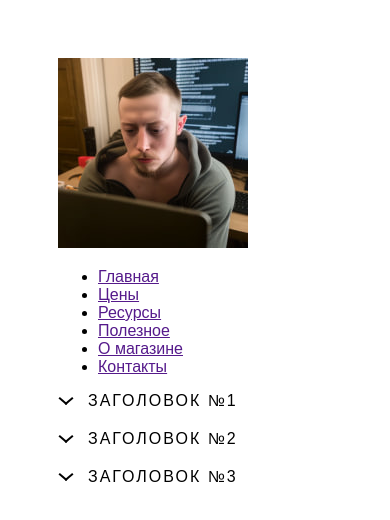
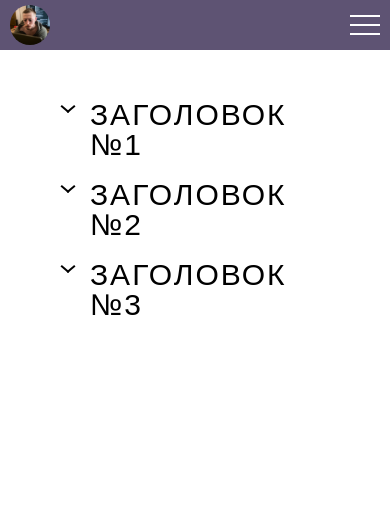
Before and after one commit to gvtbble/my-project, a plain HTML site: page index.html in a window 390 px wide. Drawn offline with nearby package versions, Linux system fonts and the light colour scheme.

Commit message:
finished css and scss

```diff
--- /dev/null
+++ b/scss/nullstyle.scss
@@ -0,0 +1,17 @@
+/*Обнуление*/
+*{padding: 0;margin: 0;border: 0;}
+*,*:before,*:after{-moz-box-sizing: border-box;-webkit-box-sizing: border-box;box-sizing: border-box;}
+:focus,:active{outline: none;}
+a:focus,a:active{outline: none;}
+nav,footer,header,aside{display: block;}
+html,body{height:100%;width:100%;font-size:100%;line-height:1;font-size:14px;-ms-text-size-adjust:100%;-moz-text-size-adjust:100%;-webkit-text-size-adjust:100%;}
+input,button,textarea{font-family:inherit;}
+input::-ms-clear{display: none;}
+button{cursor: pointer;}
+button::-moz-focus-inner{padding:0;border:0;}
+a,a:visited{text-decoration: none;}
+a:hover{text-decoration: none;}
+ul li{list-style: none;}
+img{vertical-align: top;}
+h1,h2,h3,h4,h5,h6{font-size:inherit;font-weight: inherit;}
+/*--------------------*/
--- /dev/null
+++ b/scss/style.scss
@@ -0,0 +1,52 @@
+html,body{
+    height: 100%;
+    font-family: Arial, "Helvetica Neue", Helvetica, sans-serif;
+}
+.wrapper {
+    height: 100%;
+}
+.block{
+    padding: 50px;
+}
+.block__item {
+    margin-bottom: 20px;
+}
+.block__title {
+    text-transform: uppercase;
+    letter-spacing: 2px;
+    position: relative;
+    padding-left: 30px;
+    cursor: pointer;
+}
+.block__text {
+    padding-top: 10px;
+    display: none;
+}
+.block__title:before,
+.block__title:after {
+    content: '';
+    height: 2px;
+    width: 10px;
+    background-color: #000;
+    position: absolute;
+    top: 8px;
+    transition: all 1.5s cubic-bezier(0.47, 0, 0.745, 0.715) 0s;
+}
+.block__title:before{
+    transform: rotate(40deg);
+    left: 0;
+}
+.block__title:after{
+    transform: rotate(-40deg);
+    left: 6px;
+}
+.block__title.active:before,
+.block__title.active:after{
+    background-color: rgb(255, 0, 0);
+}
+.block__title.active:after{
+    transform: rotate(40deg);
+}
+.block__title.active:before{
+    transform: rotate(-40deg);
+}
--- a/style.scss
+++ b/style.scss
@@ -1,12 +1,153 @@
+@import url(../css/nullstyle.css);
 html,body{
     height: 100%;
     font-family: Arial, "Helvetica Neue", Helvetica, sans-serif;
 }
 .wrapper {
+    min-height: 100%;
+    overflow: hidden;
+}
+
+.header {
+    position: fixed;
+    width: 100%;
+    top: 0;
+    left: 0;
+    z-index: 50;
+}
+.header:before{
+    content: '';
+    position: absolute;
+    width: 100%;
     height: 100%;
-    padding: 50px;
+    top: 0;
+    left: 0;
+    background-color: #5e5373;
+    z-index: 2;
 }
-.block {
+.container {
+    padding: 0 10px;
+    max-width: 1180px;
+    margin: 0 auto;
+}
+.header__body {
+    position: relative;
+    display: flex;
+    justify-content: space-between;
+    align-items: center;
+    height: 80px;
+}
+.header__img {
+    position: relative;
+    z-index: 3;
+    flex: 0 0 60px;
+    border-radius: 50%;
+    overflow: hidden;
+    img{
+        max-width: 100%;
+        display: block;
+    }
+}
+.header__burger {
+    display: none;
+}
+.header__menu {
+
+}
+.header__list {
+    position: relative;
+    z-index: 2;
+    display: flex;
+    text-align: center;
+    font-size: 18px;
+    text-transform: uppercase;
+    margin: 0 -10px;
+}
+.header__link {
+    display: block;
+    padding: 0 10px;
+    color: #fff;
+}
+@media (max-width:768px){
+    .header__body {
+        height: 50px;
+    }
+    .header__img{
+        flex: 0 0 40px;
+    }
+    .header__burger{
+        display: block;
+        position: relative;
+        width: 30px;
+        height: 20px;
+        z-index: 3;
+        span{
+            position: absolute;
+            background-color: #fff;
+            left: 0;
+            top: 9px;
+            height: 2px;
+            width: 100%;
+            transition: all 0.3s ease 0s;
+        }
+    }
+    .header__burger::after,
+    .header__burger::before{
+        content: '';
+        background-color: #fff;
+        position: absolute;
+        width: 100%;
+        height: 2px;
+        left: 0;
+        transition: all 0.3s ease 0s;
+    }
+    .header__burger::after{
+        bottom: 0;
+    }
+    .header__burger::before{
+        top: 0;
+    }
+    .header__menu{
+        position: fixed;
+        top: -100%;
+        overflow: auto;
+        left: 0;
+        width: 100%;
+        height: 100%;
+        background-color: rgb(9, 148, 136);
+        padding: 70px 0 0 0 ;
+        transition: all 0.3s ease 0s;
+    }
+    .header__menu.active{
+        top: 0;
+    }
+    .header__list{
+        display: block;
+        li{
+            padding-bottom: 30px;
+        }
+    }
+    .header__burger.active:before{
+        transform: rotate(45deg);
+        top: 9px;
+    }
+    .header__burger.active:after{
+        transform: rotate(-45deg);
+        bottom: 9px;
+    }
+    .header__burger.active span{
+        transform: scale(0);
+    }
+    body.lock{
+        overflow: hidden;
+    }
+}
+
+
+
+
+.block{
+    padding: 100px 50px;
 }
 .block__item {
     margin-bottom: 20px;
@@ -17,10 +158,12 @@ html,body{
     position: relative;
     padding-left: 30px;
     cursor: pointer;
+    font-size: 30px;
 }
 .block__text {
     padding-top: 10px;
     display: none;
+    font-size: 20px;
 }
 .block__title:before,
 .block__title:after {
```
Also changed, not shown: css/style.css.
